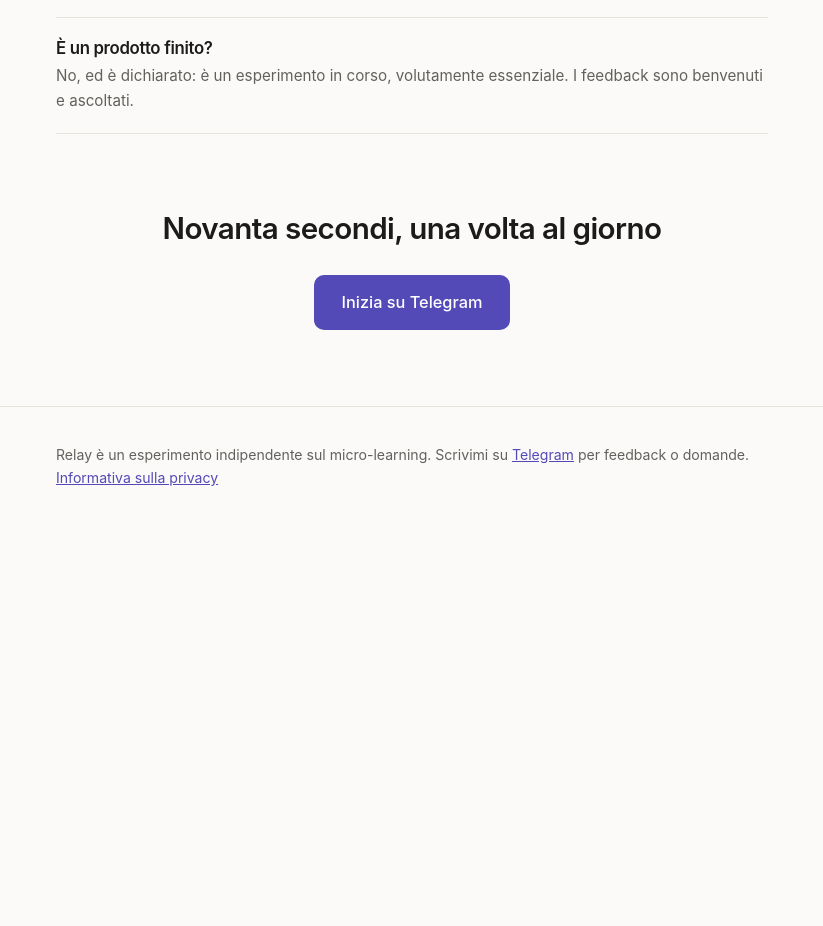
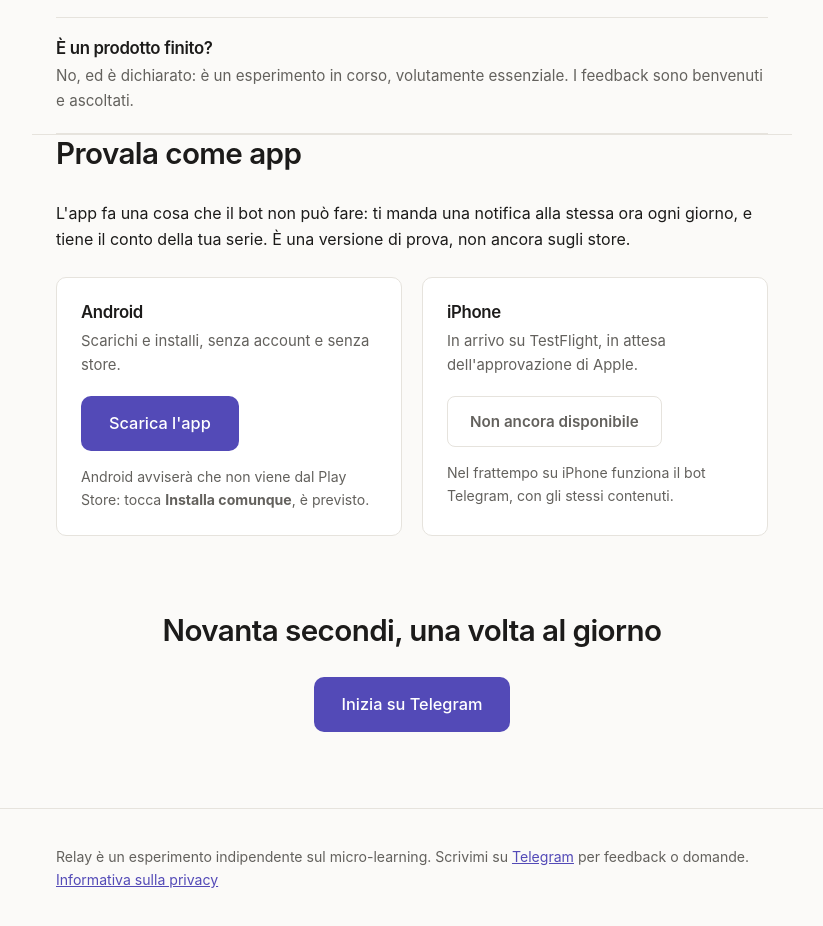
Before and after one commit to macorifice/relay-landing, a plain HTML site: page index.html in a window 1280 px wide. Shown: the part 1964-2890 px from the top of the page, without its empty margins (228-1051 px from the left). Before the commit the page ends 2509 px from the top, so only its background shows below. Drawn offline with Linux system fonts and the light colour scheme.

Commit message:
Aggiungi alla landing la sezione per scaricare l'app
E' la destinazione a cui puntera' il bot: tenendo il link qui invece che
nel messaggio, quando iOS sara' pronto si aggiorna la pagina e il bot
resta com'e'.

Co-Authored-By: Claude Opus 5 <noreply@anthropic.com>

```diff
--- a/index.html
+++ b/index.html
@@ -104,6 +104,13 @@
   .faq h3 { margin-bottom: 4px; }
   .faq p { color: var(--muted); margin: 0; font-size: .95rem; }
 
+  .app-grid { display: grid; grid-template-columns: repeat(2, minmax(0, 1fr)); gap: 20px; margin-top: 24px; }
+  @media (max-width: 640px) { .app-grid { grid-template-columns: 1fr; } }
+  .app-card { border: 1px solid var(--border); border-radius: 10px; padding: 24px; background: var(--surface); }
+  .app-card h3 { margin: 0 0 6px; font-size: 1.05rem; }
+  .app-card p { margin: 0 0 18px; color: var(--muted); font-size: .93rem; }
+  .btn-off { display: inline-block; padding: 12px 22px; border-radius: 8px; border: 1px solid var(--border);
+             color: var(--muted); font-weight: 600; font-size: .95rem; cursor: default; }
   .cta { text-align: center; padding: 76px 0; }
   footer { padding: 36px 0 56px; border-top: 1px solid var(--border); color: var(--muted); font-size: .88rem; }
   footer a { color: var(--accent); }
@@ -206,6 +213,25 @@
     </div>
   </section>
 
+  <section class="wrap" id="app">
+    <h2>Provala come app</h2>
+    <p>L'app fa una cosa che il bot non può fare: ti manda una notifica alla stessa ora ogni giorno, e tiene il conto della tua serie. È una versione di prova, non ancora sugli store.</p>
+    <div class="app-grid">
+      <div class="app-card">
+        <h3>Android</h3>
+        <p>Scarichi e installi, senza account e senza store.</p>
+        <a class="btn" href="https://expo.dev/artifacts/eas/2LB84t3yTA10HAcSytOGUS1VpZtrwQmh9cwzVlIz9I8.apk">Scarica l'app</a>
+        <span class="btn-note">Android avviserà che non viene dal Play Store: tocca <strong>Installa comunque</strong>, è previsto.</span>
+      </div>
+      <div class="app-card">
+        <h3>iPhone</h3>
+        <p>In arrivo su TestFlight, in attesa dell'approvazione di Apple.</p>
+        <span class="btn-off">Non ancora disponibile</span>
+        <span class="btn-note">Nel frattempo su iPhone funziona il bot Telegram, con gli stessi contenuti.</span>
+      </div>
+    </div>
+  </section>
+
   <div class="wrap cta">
     <h2>Novanta secondi, una volta al giorno</h2>
     <a class="btn" href="https://t.me/relay_staffetta_bot">Inizia su Telegram</a>
```
